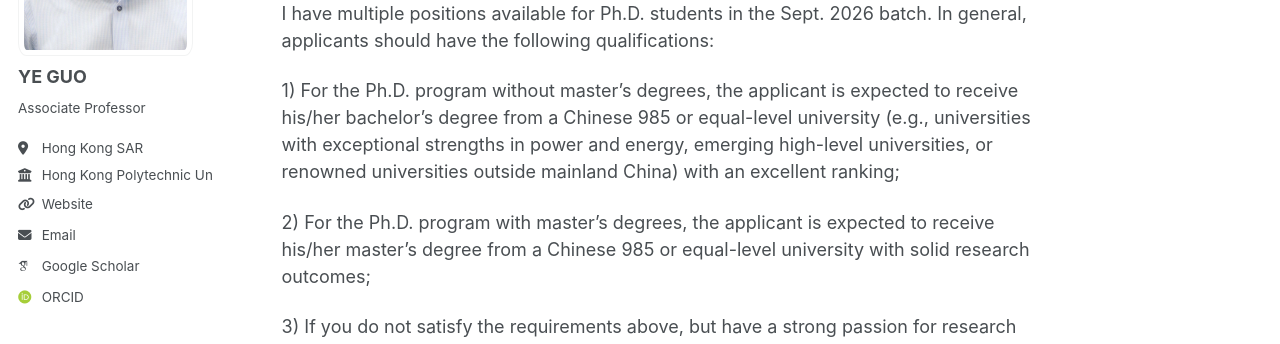
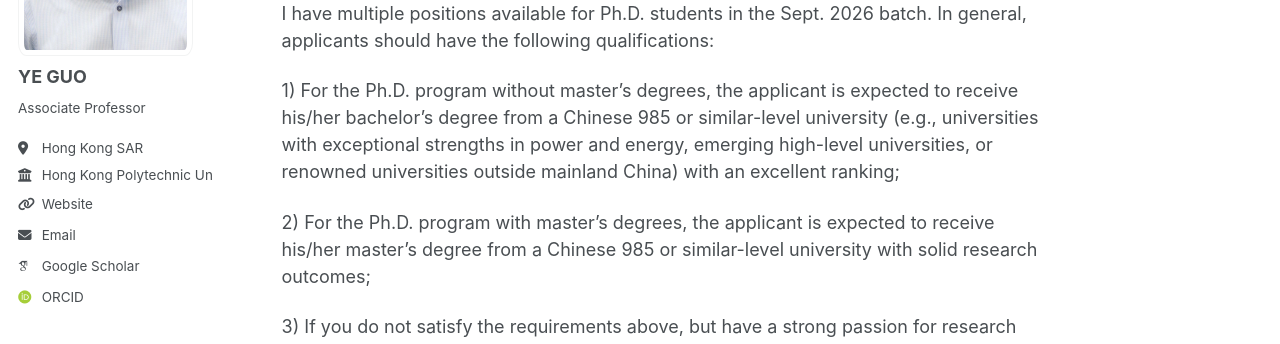
Before and after one commit to ye-guo/ye-guo.github.io, a Jekyll site: the page built from _pages/about.md, in a window 1280 px wide and 1371 px high. Shown: the part 323-667 px from the top of the window. Built offline with Jekyll 4.4.1, drawn with Linux system fonts in a browser that asks for light colours; some web fonts are replaced; a script that is not in the unit is left out.

Commit message:
Update about.md

```diff
--- a/_pages/about.md
+++ b/_pages/about.md
@@ -14,9 +14,9 @@
 
 I have multiple positions available for Ph.D. students in the Sept. 2026 batch. In general, applicants should have the following qualifications:
 
-1) For the Ph.D. program without master's degrees, the applicant is expected to receive his/her bachelor's degree from a Chinese 985 or equal-level university (e.g., universities with exceptional strengths in power and energy, emerging high-level universities, or renowned universities outside mainland China) with an excellent ranking;
+1) For the Ph.D. program without master's degrees, the applicant is expected to receive his/her bachelor's degree from a Chinese 985 or similar-level university (e.g., universities with exceptional strengths in power and energy, emerging high-level universities, or renowned universities outside mainland China) with an excellent ranking;
 
-2) For the Ph.D. program with master's degrees, the applicant is expected to receive his/her master's degree from a Chinese 985 or equal-level university with solid research outcomes;
+2) For the Ph.D. program with master's degrees, the applicant is expected to receive his/her master's degree from a Chinese 985 or similar-level university with solid research outcomes;
 
 3) If you do not satisfy the requirements above, but have a strong passion for research excellence, you are still welcome to contact me;
 
```
